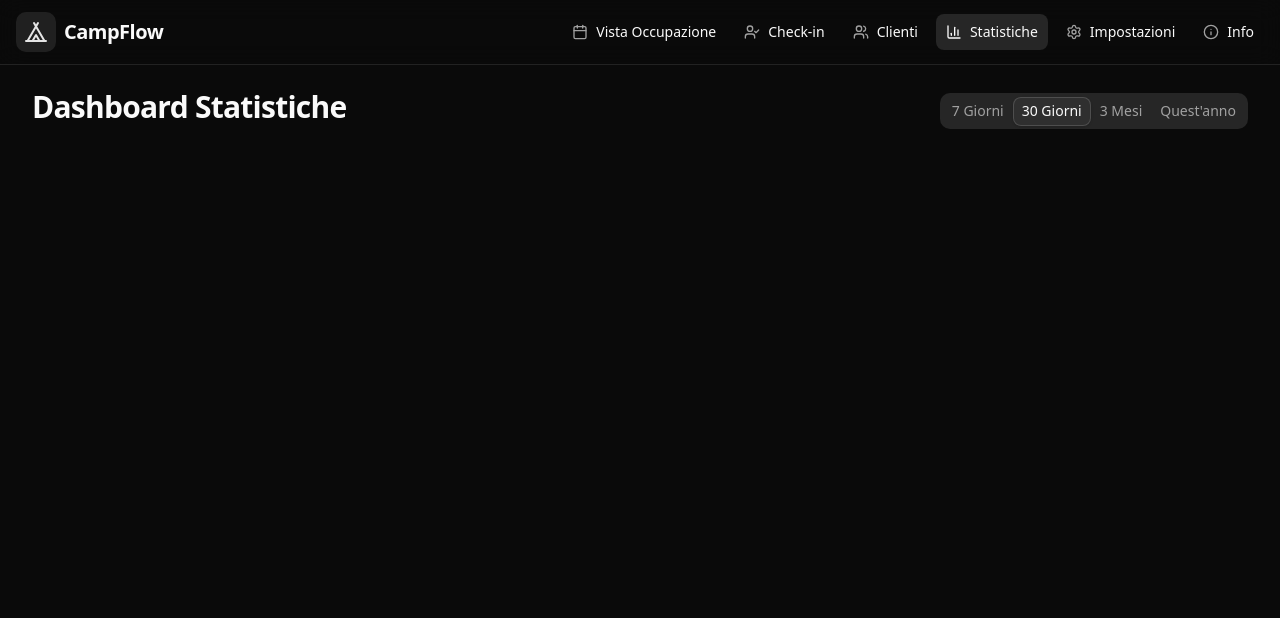
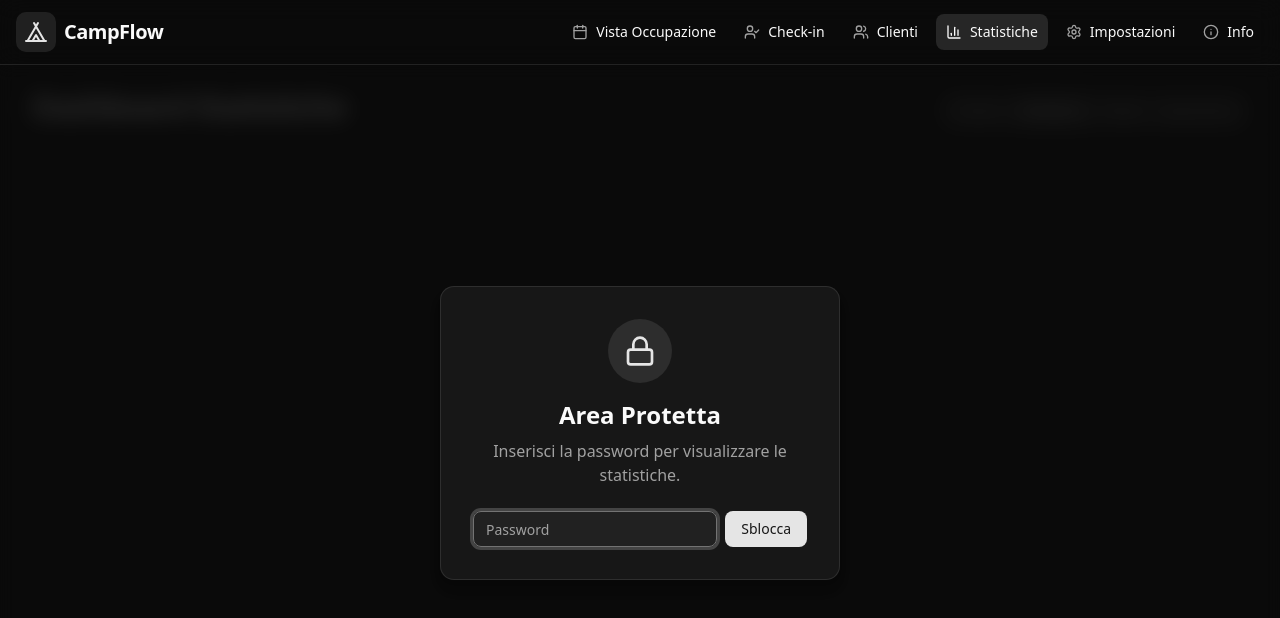
Before and after one commit to simo-hue/CampFlow, a Next.js app: page /stats in a window 1280 px wide. Shown: the top 618 px of the page. Built offline with nearby package versions, Linux system fonts and the light colour scheme; no server answers.

Commit message:
stats protette da psw

```diff
--- a/src/app/stats/page.tsx
+++ b/src/app/stats/page.tsx
@@ -1,16 +1,19 @@
 "use client";
 
-import { useState } from "react";
+import { useState, useEffect } from "react";
 import { useQuery, keepPreviousData } from "@tanstack/react-query";
 import { KPICard } from "@/components/stats/KPICard";
 import { RevenueChart } from "@/components/stats/RevenueChart";
 import { OccupancyChart } from "@/components/stats/OccupancyChart";
+import { Input } from "@/components/ui/input";
+import { Button } from "@/components/ui/button";
 import {
     Euro,
     Users,
     CalendarDays,
     Clock,
-    Loader2
+    Loader2,
+    Lock
 } from "lucide-react";
 import {
     Tabs,
@@ -24,6 +27,40 @@ type TimeRange = "7d" | "30d" | "90d" | "year";
 
 export default function StatsPage() {
     const [range, setRange] = useState<TimeRange>("30d");
+    const [isUnlocked, setIsUnlocked] = useState(false);
+    const [passwordInput, setPasswordInput] = useState("");
+    const [error, setError] = useState(false);
+
+    useEffect(() => {
+        const unlocked = localStorage.getItem("statsUnlocked");
+        if (unlocked === "true") {
+            setIsUnlocked(true);
+        }
+    }, []);
+
+    const handleUnlock = (e: React.FormEvent) => {
+        e.preventDefault();
+        const correctPassword = process.env.NEXT_PUBLIC_STATS_PSW;
+
+        if (!correctPassword) {
+            console.error("NEXT_PUBLIC_STATS_PSW is not defined in environment variables.");
+            setError(true);
+            return;
+        }
+
+        if (passwordInput.trim() === correctPassword.trim()) {
+            setIsUnlocked(true);
+            localStorage.setItem("statsUnlocked", "true");
+            setError(false);
+        } else {
+            setError(true);
+            // Vibrate if supported
+            if (typeof navigator !== "undefined" && navigator.vibrate) {
+                navigator.vibrate(200);
+            }
+            setTimeout(() => setError(false), 2000);
+        }
+    };
 
     const getDateRange = (r: TimeRange) => {
         let end = endOfDay(new Date());
@@ -69,9 +106,42 @@ export default function StatsPage() {
     });
 
     return (
-        <div className="flex-1 space-y-4 p-8 pt-6">
-            <div className="flex items-center justify-between space-y-2">
-                <h2 className="text-3xl font-bold tracking-tight">Dashboard Statistiche</h2>
+        <div className="relative flex-1 p-8 pt-6 min-h-[calc(100vh-4rem)]">
+            {!isUnlocked && (
+                <div className="absolute inset-0 z-50 flex items-center justify-center bg-background/60 backdrop-blur-sm transition-all duration-300">
+                    <div className="bg-card p-8 rounded-xl shadow-lg border w-full max-w-[400px] flex flex-col items-center">
+                        <div className="bg-primary/10 p-4 rounded-full mb-4">
+                            <Lock className="w-8 h-8 text-primary" />
+                        </div>
+                        <h2 className="text-2xl font-bold mb-2">Area Protetta</h2>
+                        <p className="text-muted-foreground text-center mb-6">
+                            Inserisci la password per visualizzare le statistiche.
+                        </p>
+                        <form onSubmit={handleUnlock} className="w-full flex flex-col space-y-4">
+                            <div className="flex space-x-2">
+                                <Input
+                                    type="password"
+                                    placeholder="Password"
+                                    value={passwordInput}
+                                    onChange={(e) => setPasswordInput(e.target.value)}
+                                    className={error ? "border-red-500 focus-visible:ring-red-500" : ""}
+                                    autoFocus
+                                />
+                                <Button type="submit">Sblocca</Button>
+                            </div>
+                            {error && (
+                                <p className="text-red-500 text-sm text-center animate-in fade-in slide-in-from-top-1">
+                                    Password errata. Riprova.
+                                </p>
+                            )}
+                        </form>
+                    </div>
+                </div>
+            )}
+
+            <div className={`space-y-4 transition-all duration-500 ${!isUnlocked ? "opacity-40 pointer-events-none select-none blur-[8px] max-h-[80vh] overflow-hidden" : ""}`}>
+                <div className="flex items-center justify-between space-y-2">
+                    <h2 className="text-3xl font-bold tracking-tight">Dashboard Statistiche</h2>
                 <div className="flex items-center space-x-2">
                     <Tabs value={range} onValueChange={(v) => setRange(v as TimeRange)} className="space-y-4">
                         <TabsList>
@@ -135,6 +205,7 @@ export default function StatsPage() {
                     </div>
                 ) : null}
             </div>
+            </div>
         </div>
     );
 }
```
Also changed, not shown: 2 other files (tests, documents, lock files or other folders).
